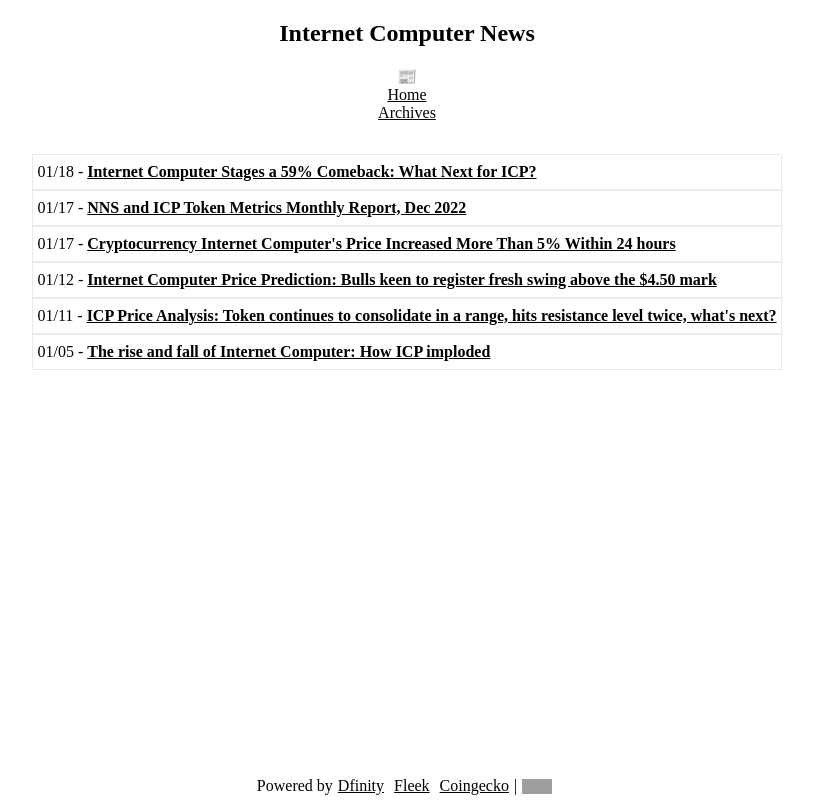
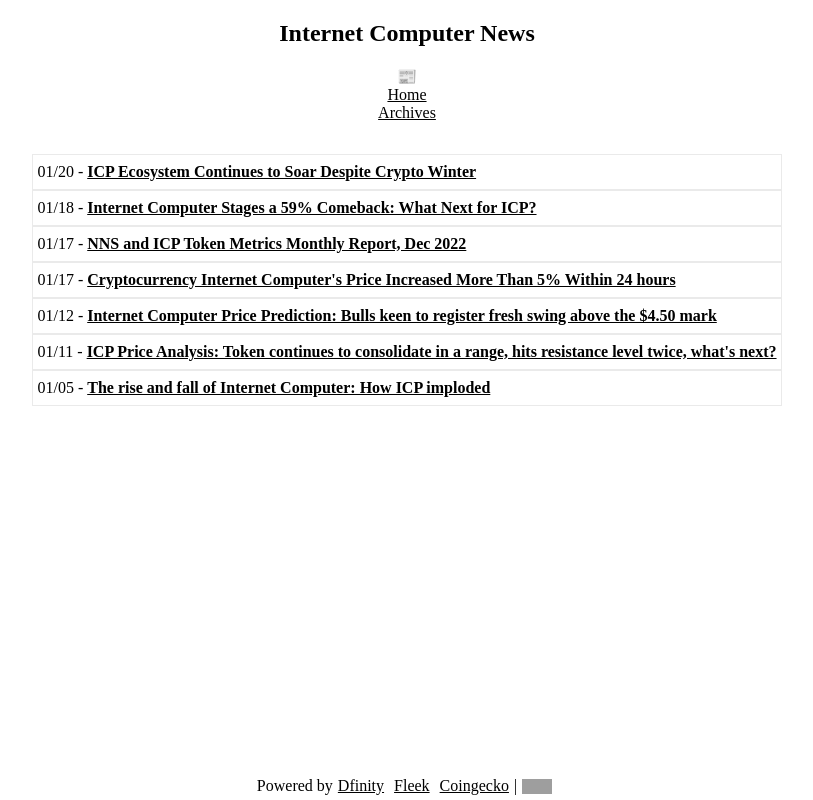
Before and after one commit to rjlucasm/ictoday, a Next.js app: page /news/2023 in a window 1280 px wide. Shown: the whole page, without its empty margins (233-1046 px from the left). Built offline with nearby package versions, Linux system fonts and the light colour scheme; grey boxes are pictures that could not be loaded.

Commit message:
News 01/20

```diff
--- a/pages/news/2023.js
+++ b/pages/news/2023.js
@@ -19,6 +19,9 @@ export default function News23() {
             <Link href="/archive"><a style={{ color: 'inherit' }}>Archives</a></Link>
 
             <div className="pagesgrid">
+            <div className="pagescard">01/20 -&nbsp;
+                <a href="https://medium.com/@dfinity/icp-ecosystem-continues-to-soar-despite-crypto-winter-f8d5aaa0008e" target="_blank" rel="noopener noreferrer">ICP Ecosystem Continues to Soar Despite Crypto Winter</a>
+            </div>
             <div className="pagescard">01/18 -&nbsp;
                 <a href="https://www.banklesstimes.com/news/2023/01/18/internet-computer-stages-a-59percent-comeback-what-next-for-icp/" target="_blank" rel="noopener noreferrer">Internet Computer Stages a 59% Comeback: What Next for ICP?</a>
             </div>
```
